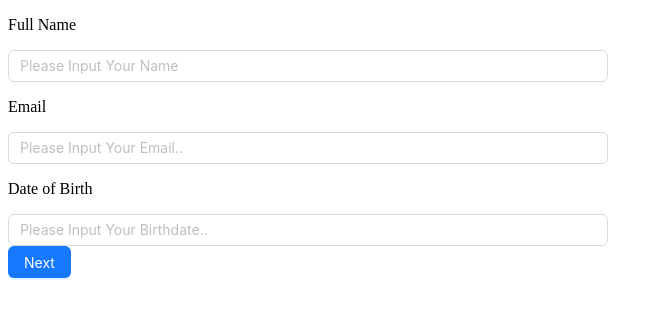
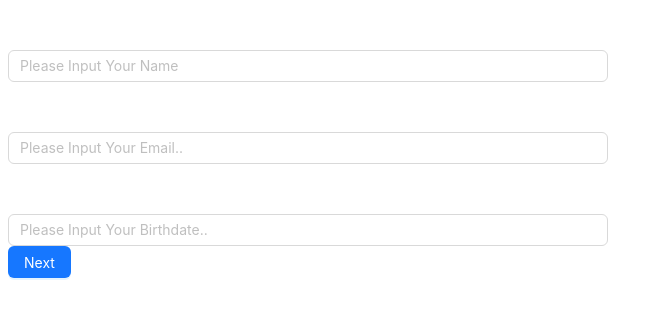
Before and after one commit to RevoU-FSSE-2/week-12-SherinOlivia, a React (Vite) app: page / in a window 1280 px wide. Shown: the top 318 px of the page, without its empty margins (0-663 px from the left). Built offline with nearby package versions, Linux system fonts and the light colour scheme; the HTML template or start-up script is replaced by a standard one.

Commit message:
chore: separated ErrorText from Text

```diff
--- /dev/null
+++ b/src/components/ErrorText/ErrorText.module.css
@@ -0,0 +1,4 @@
+.error {
+    color: rgb(254, 0, 0);
+    font-weight: bold;
+  }
--- /dev/null
+++ b/src/components/ErrorText/index.tsx
@@ -0,0 +1,11 @@
+import React from 'react'
+import styles from './ErrorText.module.css'
+
+const Text = () => {
+
+    return (
+        <p className={styles.error}>Error:</p>
+      )
+}
+
+export default Text
--- a/src/components/Text/Text.module.css
+++ b/src/components/Text/Text.module.css
@@ -0,0 +1,4 @@
+.text {
+    color: rgb(255, 255, 255);
+    font-weight: bold;
+  }
--- a/src/components/Text/index.tsx
+++ b/src/components/Text/index.tsx
@@ -1,5 +1,5 @@
 import React from 'react'
-
+import styles from './Text.module.css'
 interface Props {
     content: string;
 }
@@ -7,7 +7,7 @@ interface Props {
 const Text = (text: Props) => {
 
     return (
-        <p>{text.content}</p>
+        <p   className={styles.text}>{text.content}</p>
       )
 }
 
--- a/src/components/index.ts
+++ b/src/components/index.ts
@@ -4,6 +4,7 @@
 
 // Misc
 export { default as Text } from './Text';
+export { default as ErrorText } from './ErrorText';
 
 // Address Information
 export { default as Address} from './Address';
```
